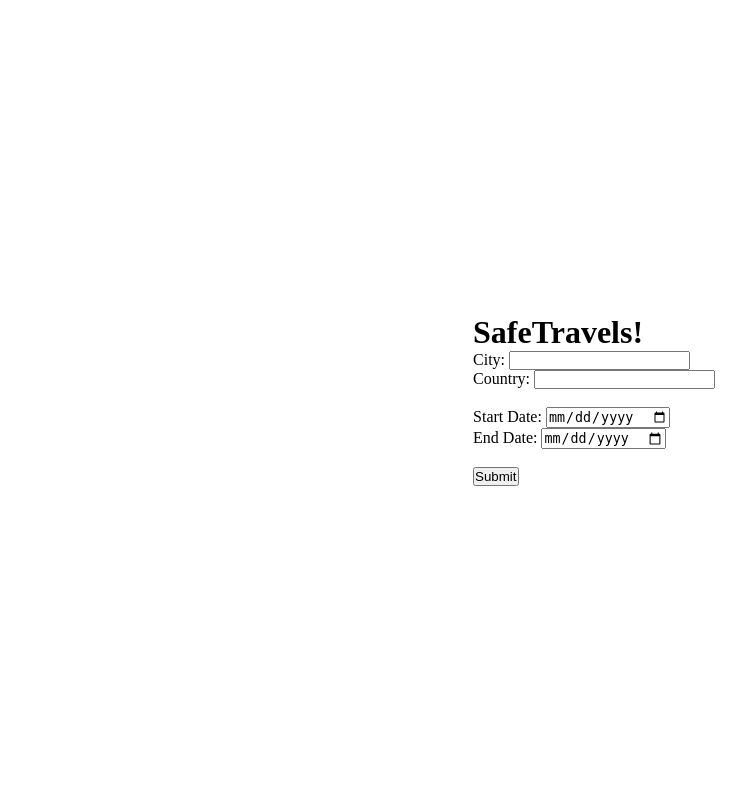
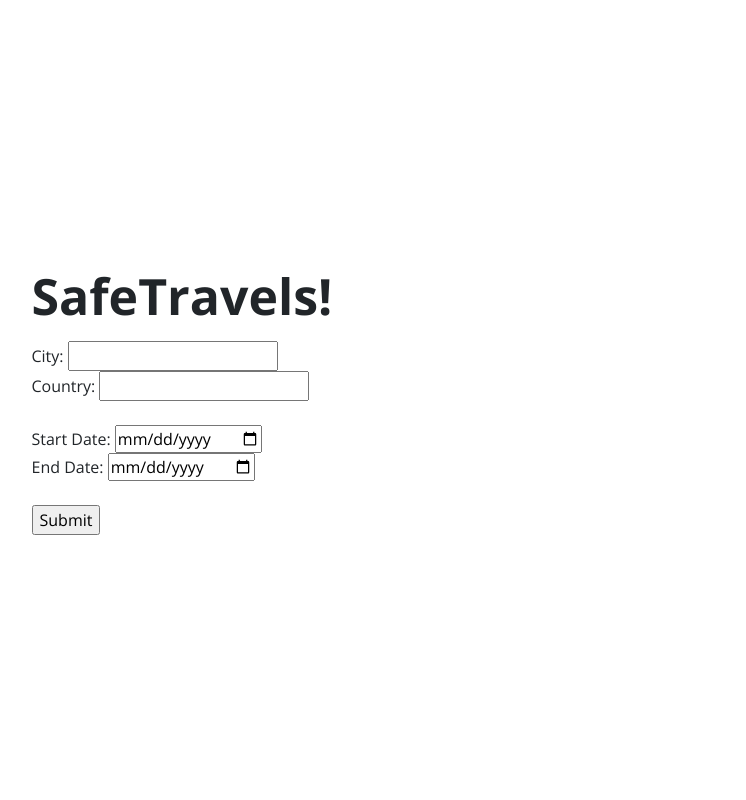
Before and after one commit to ykomarlu/ParadiseFound, a Flask app: page / in a window 1280 px wide. Shown: the whole page, without its empty margins (46-792 px from the left). Run offline with Flask 2, Linux system fonts and the light colour scheme.

Commit message:
Merged stylesheets

```diff
--- a/app.py
+++ b/app.py
@@ -6,6 +6,6 @@ app = Flask(__name__)
 def home():
 	return render_template("index.html")
 
-@app.route("/results")
+@app.route("/results",methods=["POST"])
 def draft():
 	return render_template("results.html")
--- a/static/css/styles_results.css
+++ b/static/css/styles.css
@@ -1,3 +1,7 @@
+* {
+
+}
+
 html {
 	font-size: 62.5%;
 }
@@ -5,6 +9,11 @@ html {
 body {
 	font-size: 1.6rem;
 	font-family: 'Open Sans';
+	margin: 0;
+	min-height: 100vh;
+	display: flex;
+	justify-content: center;
+	align-items: center;
 }
 
 h1 {
--- a/static/css/styles_index.css
+++ /dev/null
@@ -1,25 +0,0 @@
-* {
-    box-sizing: border-box;
-    margin: 0;
-    padding: 0;
-}
-
-body {
-    margin: 0;
-    min-height: 100vh;
-    display: flex;
-    justify-content: center;
-    align-items: center;
-}
-
-/* The issue that caused me to have issue with centering the body elements in the center of the page was
-/* that my body did not take up the entire page. Also the contents of the form belong in the body and not the container
-/* class. So add css to the body not the container class */
-
-.section {
-    display: flex;
-    flex-direction: column;
-    justify-content: center;
-    align-items: center; /* defualt alignment within flexbox or container */
-    height: 100vh;
-}
--- a/templates/index.html
+++ b/templates/index.html
@@ -1,17 +1,19 @@
 <!DOCTYPE html>
 <html>
 <head>
-        <link rel="stylesheet" href="/static/css/styles_index.css">
+	<meta name="viewport" content="width=device-width, initial-scale=1">
+	<link href="https://fonts.googleapis.com/css?family=Open+Sans:light,regular,medium,italic,bold" rel="stylesheet" >
+	<link href="https://cdn.jsdelivr.net/npm/bootstrap@5.2.0/dist/css/bootstrap.min.css" rel="stylesheet" integrity="sha384-gH2yIJqKdNHPEq0n4Mqa/HGKIhSkIHeL5AyhkYV8i59U5AR6csBvApHHNl/vI1Bx" crossorigin="anonymous">
+	<link href="/static/css/styles.css" rel="stylesheet">
+	<script src="https://ajax.googleapis.com/ajax/libs/jquery/3.6.0/jquery.min.js"></script>
+	<title>SafeTravels</title>
 </head>
 
 <body>
 	<div class="container">
-            <div class="section container">
-                <title> SafeTravels! Home Page </title>
 		<div class="row gy-3">
 			<h1>SafeTravels!</h1>
-                    <form> <!--Ask Nate whether to use method or action to send form results to backend-->
-
+			<form action="/results" method="post">
 				<div class="col1 gx-2">
 					<label for="City">City:</label>
 					<input type="text" id="City" name="City">
@@ -36,7 +38,6 @@
 			</form>
 		</div>
 	</div>
-        </div>
 </body>
 <script src="app.js"></script>
 </html>
--- a/templates/results.html
+++ b/templates/results.html
@@ -5,7 +5,7 @@
 	<meta name="viewport" content="width=device-width, initial-scale=1">
 	<link href="https://fonts.googleapis.com/css?family=Open+Sans:light,regular,medium,italic,bold" rel="stylesheet" >
 	<link href="https://cdn.jsdelivr.net/npm/bootstrap@5.2.0/dist/css/bootstrap.min.css" rel="stylesheet" integrity="sha384-gH2yIJqKdNHPEq0n4Mqa/HGKIhSkIHeL5AyhkYV8i59U5AR6csBvApHHNl/vI1Bx" crossorigin="anonymous">
-	<link href="/static/css/styles_results.css" rel="stylesheet">
+	<link href="/static/css/styles.css" rel="stylesheet">
 	<script src="https://ajax.googleapis.com/ajax/libs/jquery/3.6.0/jquery.min.js"></script>
 	<title>SafeTravels Results</title>
 </head>
```
Lines whose indentation alone changed are shown as unchanged.
